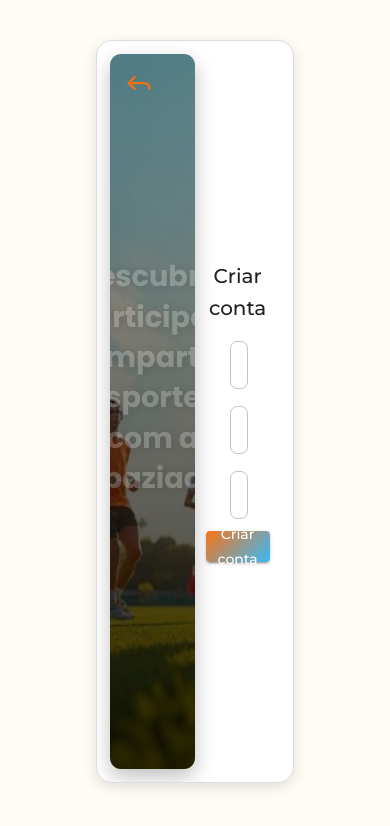
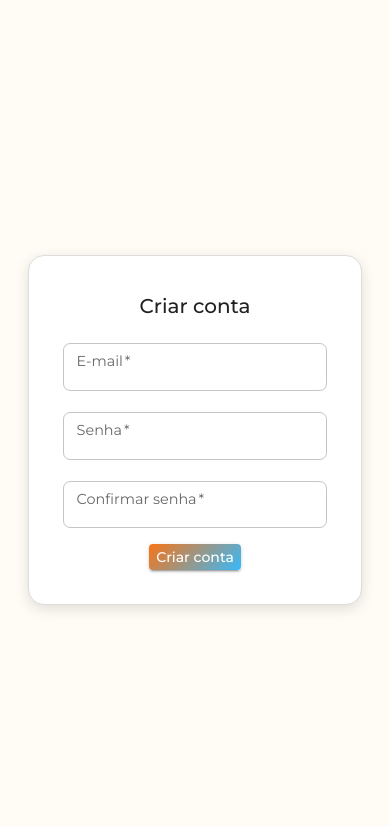
Before and after one commit to A-Abraao/Arausports, a React (Vite) app: page /#/criar-conta in a window 390 px wide. Shown: the top 826 px of the page. Built offline with nearby package versions, Linux system fonts and the light colour scheme; no server answers.

Commit message:
terminei de deixar tudo responsivo

```diff
--- a/src/components/CriarConta/RegistroContainer/Banner/index.tsx
+++ b/src/components/CriarConta/RegistroContainer/Banner/index.tsx
@@ -3,7 +3,13 @@ import { motion, AnimatePresence } from "framer-motion";
 import { useState, useEffect } from "react";
 import Fundo from '../../../../assets/img/sports-hero.jpg';
 
+//wrapper que controla o banner, ele só funciona em desktop ou tela maior
 const BannerWrapper = styled.div`
+  /* hidden on mobile (banner obsoleto em telas pequenas) */
+  display: none;
+
+  @media (min-width: 1024px) {
+    display: block;
     position: relative;
     width: 50%;
     height: 100%;
@@ -31,8 +37,10 @@ const BannerWrapper = styled.div`
       );
       z-index: 1;
     }
+  }
 `;
 
+//conteúdo do banner
 const BannerContent = styled.div`
   position: absolute;
   inset: 0;
@@ -50,11 +58,16 @@ const BannerContent = styled.div`
     line-height: 1.4em;
     text-shadow: 2px 2px 8px rgba(0,0,0,0.6);
     margin: 0 auto;
-    max-width: 90%; /* mantém responsivo, mas mais central */
+    max-width: 90%;
+  }
+
+  /* slightly smaller text on very large screens */
+  @media (min-width: 1400px) {
+    h1 { font-size: 2.2em; }
   }
 `;
 
-
+//esses slogans aqui vão passando pelo componente como se fosse um efeito da tela do estádio de futebol
 const slogans = [
   "Descubra, participe e compartilhe esportes com a rapaziada!",
   "Crie seu evento e ganhe respeito na quebrada 🏆",
@@ -62,6 +75,7 @@ const slogans = [
   "Chegou a hora: cola, joga e mostra tua vibe! ⚡"
 ];
 
+//renderizar
 export function Banner() {
   const [index, setIndex] = useState(0);
 
@@ -70,7 +84,7 @@ export function Banner() {
       setIndex((prev) => (prev + 1) % slogans.length);
     }, 5000); // troca a cada 5s
 
-    return () => clearInterval(timer);
+    return () => clearInterval(timer); //retornar ao estado inicial quando ele chega no último slogan
   }, []);
 
   return (
--- a/src/components/CriarConta/RegistroContainer/Formulario/index.tsx
+++ b/src/components/CriarConta/RegistroContainer/Formulario/index.tsx
@@ -8,19 +8,50 @@ import { useAlert } from "../../../Alerta/AlertProvider"
 import { useNavigate } from "react-router-dom"
 import { useEmailAuth } from "../../../../supabase"
 
+//criar o componente do formulário
 export const FormContainer = styled.div`
-  width: 50%;
+  width: 100%;
   height: 100%;
   display: flex;
   align-items: center;
   justify-content: center;
-  padding: 2rem;
+  padding: 1.5rem;
   box-sizing: border-box;
+
+  /* constrain the inner form width so inputs never span the entire page on small screens */
+  form {
+    width: 100%;
+    max-width: 520px; /* mobile/tiny screens: keep form narrow */
+    display: flex;
+    flex-direction: column;
+    align-items: center; /* centraliza os campos quando eles forem menores que 100% */
+    gap: 1rem;
+  }
+
+  @media (min-width: 1024px) {
+    width: 50%; /* on desktop share with banner */
+    padding: 2rem;
+
+    /* allow the form to use the full available width on desktop,
+       so 45% for inputs is calculated from this container's width */
+    form {
+      max-width: none;
+      width: 100%;
+    }
+  }
 `
+//textfield customizado, útil quando voce quer reaproveitar a estrutura e mudar alguns aspectos
+const StyledTextField = styled(TextField)`
+  width: 100%;
+  height: 3.3rem;
+  max-width: 520px; /* configuração extra para telas pequenas */
 
-const StyledTextField = styled(TextField)`
-  width: 70%;
-  height: 3.3rem;
+  /* desktop: make each field ~60% of the available width and keep it centered */
+  @media (min-width: 1024px) {
+    width: 60%;
+    max-width: 720px; /* evita que cresça demais em telas super largas e quebre tudo*/
+    min-width: 260px;  /* não deixa ficar pequeno demais em janelas estreitas demais*/
+  }
 
   & .MuiOutlinedInput-root {
     border-radius: 0.5em;
@@ -48,29 +79,62 @@ const StyledTextField = styled(TextField)`
   }
 `
 
+//novamente outro componente customizado
 const StyledButton = styled(Button)`
-  height: 2.25em;
+  /* altura e formatação de texto para sempre em minusculo padrão */
+  height: 2rem;
   text-transform: none;
-`
 
+  /* evita quebra e overflow */
+  white-space: nowrap;
+  overflow: hidden;
+  text-overflow: ellipsis;
+
+  /* padding e largura mínima */
+  padding: 0.35rem 0.85rem;
+  min-width: 100px;
+  max-width: 100%;
+  display: inline-flex;
+  align-items: center;
+  justify-content: center;
+
+  /* fonte menor, mas responsiva (efeito em cascata diminui junto com o componente) */
+  font-size: clamp(0.8rem, 1.2vw, 0.95rem);
+
+  /* telas bem pequenas: encolhe mais pro cara que usa uma ripa */
+  @media (max-width: 420px) {
+    height: 1.6rem;
+    padding: 0.28rem 0.6rem;
+    font-size: clamp(0.72rem, 2.2vw, 0.82rem);
+    min-width: 88px;
+  }
+`;
+
+//renderizar
 export default function FormularioCriarConta() {
+  //hooks que o componente vai usar, navigate permite navegar livremente para o site, alert mostra um alert para avisar, sigunp criar conta
   const navigate = useNavigate()
   const { showAlert } = useAlert()
   const { signUp, loading: signUpLoading } = useEmailAuth()
 
+  //states que armazenam o valor do email, senha e se o usuário pode confirmar o email
   const [email, setEmail] = useState("")
   const [password, setPassword] = useState("")
   const [confirmPassword, setConfirmPassword] = useState("")
 
+  //validar a criar da conta
   const validate = () => {
+    //verifica email
     if (!email.trim()) {
-      showAlert("Insira um e-mail válido", { severity: "error", duration: 3500 })
+      showAlert("Insira um e-mail válido ae", { severity: "error", duration: 3500 })
       return false
     }
+    //ver senha tamanho
     if (password.length < 6) {
       showAlert("A senha precisa ter ao menos 6 caracteres", { severity: "error", duration: 3500 })
       return false
     }
+    // ver se as duas senhas batem
     if (password !== confirmPassword) {
       showAlert("As senhas não coincidem", { severity: "error", duration: 3500 })
       return false
@@ -114,7 +178,7 @@ export default function FormularioCriarConta() {
           justifyContent: "center",
         }}
       >
-        <Typography variant="h6" align="center">Criar conta</Typography>
+        <Typography variant="h6" align="center"><span>Criar conta</span></Typography>
 
         <StyledTextField
           label="E-mail"
--- a/src/components/CriarConta/RegistroContainer/index.tsx
+++ b/src/components/CriarConta/RegistroContainer/index.tsx
@@ -1,54 +1,45 @@
 import styled from "styled-components";
 import { Banner } from "./Banner";
 import FormularioCriarConta from "./Formulario";
-import LeftArrow from '../../../assets/img/retornar-setinha.svg?react'
-import { IconButton } from "@mui/material";
 import { useNavigate } from "react-router-dom";
 
+
+//componente que criar o container que engloba o banner e o formulário
 const RegistroContainerComponent = styled.div`
   border-radius: 1em;
   background: white;
   display: flex;
+  flex-direction: column; /* mobile: stack */
   align-items: stretch;
   width: 100%;
-  height: 88vh;
+  max-width: 1100px;
+  height: auto; /* mobile: let content define height */
   border: 1px solid #ddd;
   box-shadow: 0 4px 14px rgba(0, 0, 0, 0.12);
   position: relative;
   overflow: hidden;
-  padding: 0.8em;
+  padding: 0.6rem;
   box-sizing: border-box;
+  gap: 0.6rem;
 
   & > * {
     border-radius: 0.7em;
   }
+
+  /* desktop: side by side */
+  @media (min-width: 1024px) {
+    flex-direction: row;
+    height: 88vh;
+    padding: 0.8em;
+  }
 `;
 
 
-
-const BackButtonWrapper = styled.div`
-  position: absolute;
-  top: 1rem;
-  left: 1rem;
-  z-index: 10;
-
-  svg {
-    width: 1.5em;
-    height: 1.5em;
-  }
-`;
-
+//renderizar real o componente na tela
 export function RegistroContainer() {
-  const navigate = useNavigate();
 
   return (
     <RegistroContainerComponent>
-      <BackButtonWrapper>
-        <IconButton onClick={() => navigate("/")}>
-          <LeftArrow />
-        </IconButton>
-      </BackButtonWrapper>
-
       <Banner />
       <FormularioCriarConta />
     </RegistroContainerComponent>
--- a/src/components/CriarConta/index.tsx
+++ b/src/components/CriarConta/index.tsx
@@ -1,15 +1,21 @@
 import styled from "styled-components";
 import { RegistroContainer } from "./RegistroContainer";
 
+//componente que estiliza e cria a pagina de criar conta
 const CriarContaComponent = styled.div`
-    background var(--cinza)
-    display: flex
-    align-items: center;
-    justify-content: center;
-    width: 100%;
-    height: 100vh;
+  background: var(--cinza);
+  display: flex;
+  align-items: center;
+  justify-content: center;
+  width: 100%;
+  min-height: 100vh;
+  padding: 1.25rem; /* mobile-friendly padding */
+
+  /* desktop padding */
+  @media (min-width: 1024px) {
     padding: 2em 5.5em;
-`
+  }
+`;
 
 export function CriarConta() {
     return (
--- a/src/components/VerificarEmail/VerificaEmailFormulario/CodeConfirmation/index.tsx
+++ b/src/components/VerificarEmail/VerificaEmailFormulario/CodeConfirmation/index.tsx
@@ -1,30 +1,33 @@
 import { useEffect, useRef, useState, forwardRef, useImperativeHandle } from "react";
 import styled from "styled-components";
 
-//estilização da aprada
+//componente pai que renderiza os inputs
 const CodeGrid = styled.div`
   display: flex;
-  gap: 0.6rem;
+  gap: clamp(0.35rem, 1.2vw, 0.7rem); /* um pouco menor para os inputs próximos */
   justify-content: center;
   margin-top: 0.6rem;
   margin-bottom: 0.8rem;
 `;
 
+//digito dos codigos enviado por email
 const DigitInput = styled.input`
-  width: clamp(3rem, 7vw, 3.75rem);
-  height: clamp(3rem, 7vw, 3.75rem);
-  font-size: clamp(1.25rem, 2.4vw, 1.5rem);
+  width: clamp(2.5rem, 5.5vw, 3.25rem);
+  height: clamp(2.5rem, 5.5vw, 3.25rem);
+  font-size: clamp(1rem, 1.8vw, 1.25rem);
   text-align: center;
   border-radius: 0.5rem;
-  border: 1px solid rgba(0, 0, 0, 0.12);
+  border: 1px solid rgba(0, 0, 0, 0.3);
   outline: none;
   background: #fafafa;
   transition: box-shadow 120ms ease, border-color 120ms ease;
+
   &::placeholder {
     color: rgba(0, 0, 0, 0.2);
   }
+
   &:focus {
-    box-shadow: 0 0 0 4px rgba(0, 0, 0, 0.03);
+    box-shadow: 0 0 0 6px rgba(0, 0, 0, 0.04);
     border-color: var(--ring);
     background: #fff;
   }
--- a/src/components/VerificarEmail/VerificaEmailFormulario/index.tsx
+++ b/src/components/VerificarEmail/VerificaEmailFormulario/index.tsx
@@ -17,16 +17,22 @@ import useVerificarEmail from '../../../supabase/auth/useVerificarEmail'
 // estilização do formulario de confirmar o email
 const FormCard = styled.div`
   position: relative;
-  width: clamp(20rem, 90%, 40rem);
+
+  /* mobile: ainda ocupa bem o espaço disponível */
+  width: 100%;
+  max-width: 720px;           /* <-- limita a largura em desktop */
+  margin: 0 auto;             /* centraliza quando houver espaço extra */
+
   background: #fff;
   border-radius: 0.75rem;
   box-shadow: 0 1rem 3rem rgba(0,0,0,0.12), 0 0.25rem 0.75rem rgba(0,0,0,0.06);
-  padding: clamp(1rem, 2.5vw, 1.25rem);
+  padding: clamp(1rem, 3vw, 1.5rem);
   box-sizing: border-box;
   display: flex;
   flex-direction: column;
   gap: 1.15em;
   overflow: hidden;
+
   &::before {
     content: "";
     position: absolute;
@@ -39,8 +45,13 @@ const FormCard = styled.div`
     border-top-right-radius: inherit;
     z-index: 2;
   }
+
+  @media (min-width: 1400px) {
+    max-width: 980px;
+  }
 `
 
+//linha de cima
 const HeaderRow = styled.div`
   display: flex;
   align-items: center;
@@ -48,12 +59,11 @@ const HeaderRow = styled.div`
   margin-bottom: clamp(0.6rem, 1.5vh, 0.9rem);
   padding-top: clamp(0.4rem, 0.8vh, 0.6rem);
 `
-
+//titulo
 const Titulo = styled.div`
   font-weight: 510;
   text-align: center;
   margin-top: 0.2rem;
-  color: rgba(0,0,0,0.6);
   font-size: 0.9rem;
 `
 
```
Lines whose indentation alone changed are shown as unchanged.
